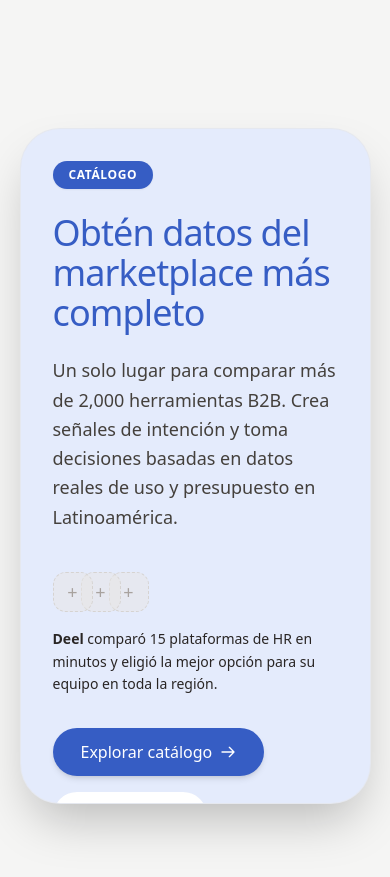
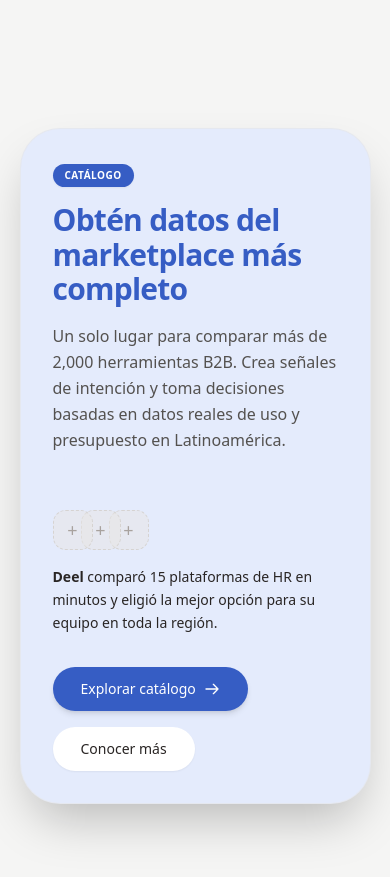
Before and after one commit to mxfounders/showcasemx, a Next.js app: page /aplicar in a window 390 px wide. Shown: the part 5300-6177 px from the top of the page. Built offline with nearby package versions, Linux system fonts and the light colour scheme; no server answers; the database is empty.

Commit message:
style(landing): shrink stacking card text and align to top as requested

```diff
--- a/src/components/landing-stacking-cards.tsx
+++ b/src/components/landing-stacking-cards.tsx
@@ -115,10 +115,12 @@ export function LandingStackingCards() {
           style={{ backgroundColor: item.color.soft, zIndex: index + 10 }}
         >
           {/* Left Content */}
-          <div className="flex-1 p-8 sm:p-12 md:p-16 flex flex-col justify-center relative z-10">
-            <div className="mb-6 inline-flex items-center gap-3">
+          <div className="flex-1 p-8 sm:p-12 md:p-16 flex flex-col relative z-10">
+            {/* Top Text Block */}
+            <div>
+              <div className="mb-4 inline-flex items-center gap-3">
                 <span
-                className="px-4 py-1.5 rounded-full text-xs sm:text-sm font-bold uppercase tracking-wider text-white shadow-sm"
+                  className="px-3 py-1 rounded-full text-[10px] sm:text-xs font-bold uppercase tracking-wider text-white shadow-sm"
                   style={{ backgroundColor: item.color.solid }}
                 >
                   {item.badge}
@@ -126,17 +128,19 @@ export function LandingStackingCards() {
               </div>
 
               <h2
-              className="text-4xl sm:text-5xl lg:text-6xl font-medium tracking-tight mb-6 leading-[1.1]"
+                className="text-3xl sm:text-4xl lg:text-[2.75rem] font-semibold tracking-tight mb-4 leading-[1.15]"
                 style={{ color: item.color.solid }}
               >
                 {item.title}
               </h2>
 
-            <p className="text-lg sm:text-xl text-stone-700 leading-relaxed mb-10 max-w-lg">
+              <p className="text-base sm:text-lg text-stone-700/90 leading-relaxed max-w-md">
                 {item.description}
               </p>
+            </div>
 
-            <div className="mt-auto md:mt-0">
+            {/* Bottom Action Block */}
+            <div className="mt-auto pt-10">
               {/* Overlapping Mockups & Testimonial */}
               <div className="flex items-center -space-x-3 mb-4">
                 {[1, 2, 3].map((_, i) => (
@@ -156,7 +160,7 @@ export function LandingStackingCards() {
               {/* Action Buttons */}
               <div className="flex flex-wrap gap-4 items-center">
                 <button
-                  className="px-7 py-3 rounded-full text-white font-medium shadow-md hover:shadow-lg hover:-translate-y-0.5 transition-all flex items-center gap-2 group"
+                  className="px-7 py-3 rounded-full text-white font-medium shadow-md hover:shadow-lg hover:-translate-y-0.5 transition-all flex items-center gap-2 group text-sm sm:text-base"
                   style={{ backgroundColor: item.color.solid }}
                 >
                   {item.button}
@@ -164,7 +168,7 @@ export function LandingStackingCards() {
                     <path strokeLinecap="round" strokeLinejoin="round" strokeWidth={2} d="M14 5l7 7m0 0l-7 7m7-7H3" />
                   </svg>
                 </button>
-                <button className="px-7 py-3 rounded-full bg-white text-stone-800 font-medium shadow-sm transition-all hover:bg-stone-50 hover:shadow-md">
+                <button className="px-7 py-3 rounded-full bg-white text-stone-800 font-medium shadow-sm transition-all hover:bg-stone-50 hover:shadow-md text-sm sm:text-base">
                   Conocer más
                 </button>
               </div>
```
Lines whose indentation alone changed are shown as unchanged.
